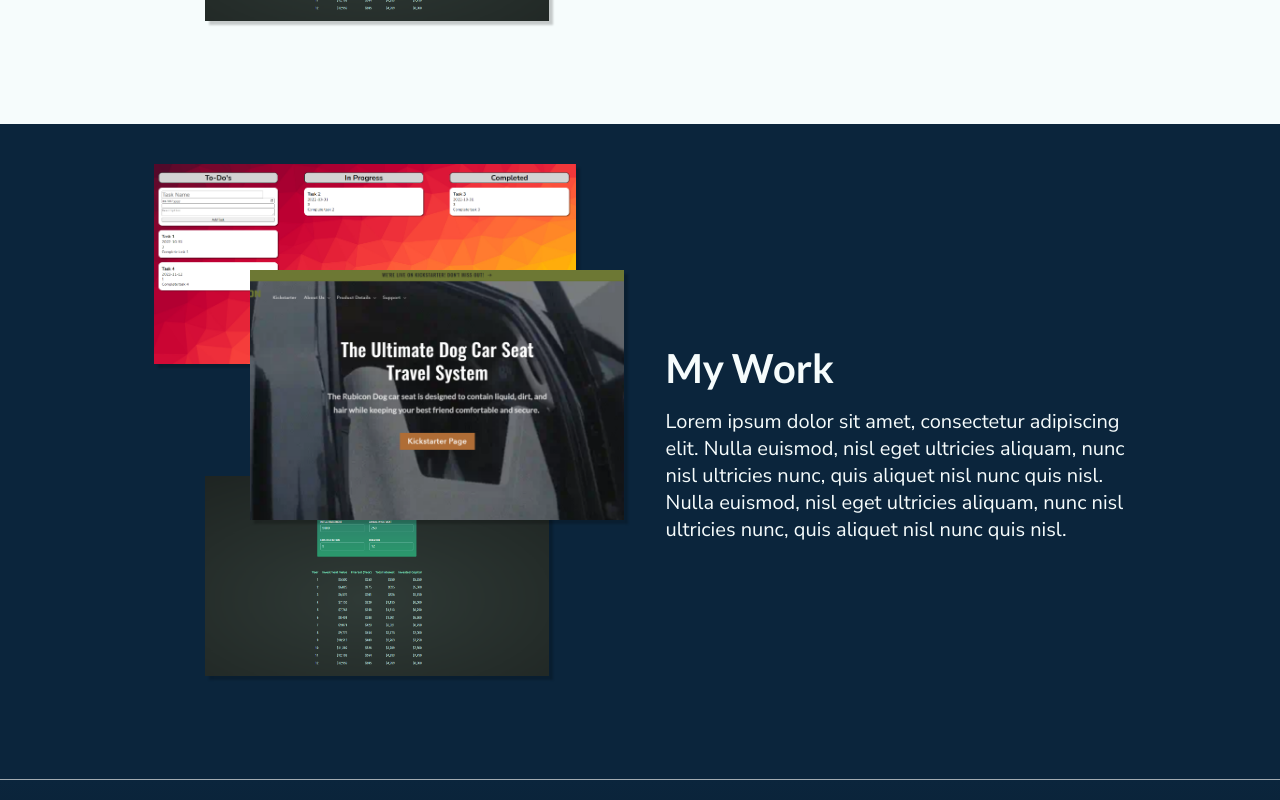
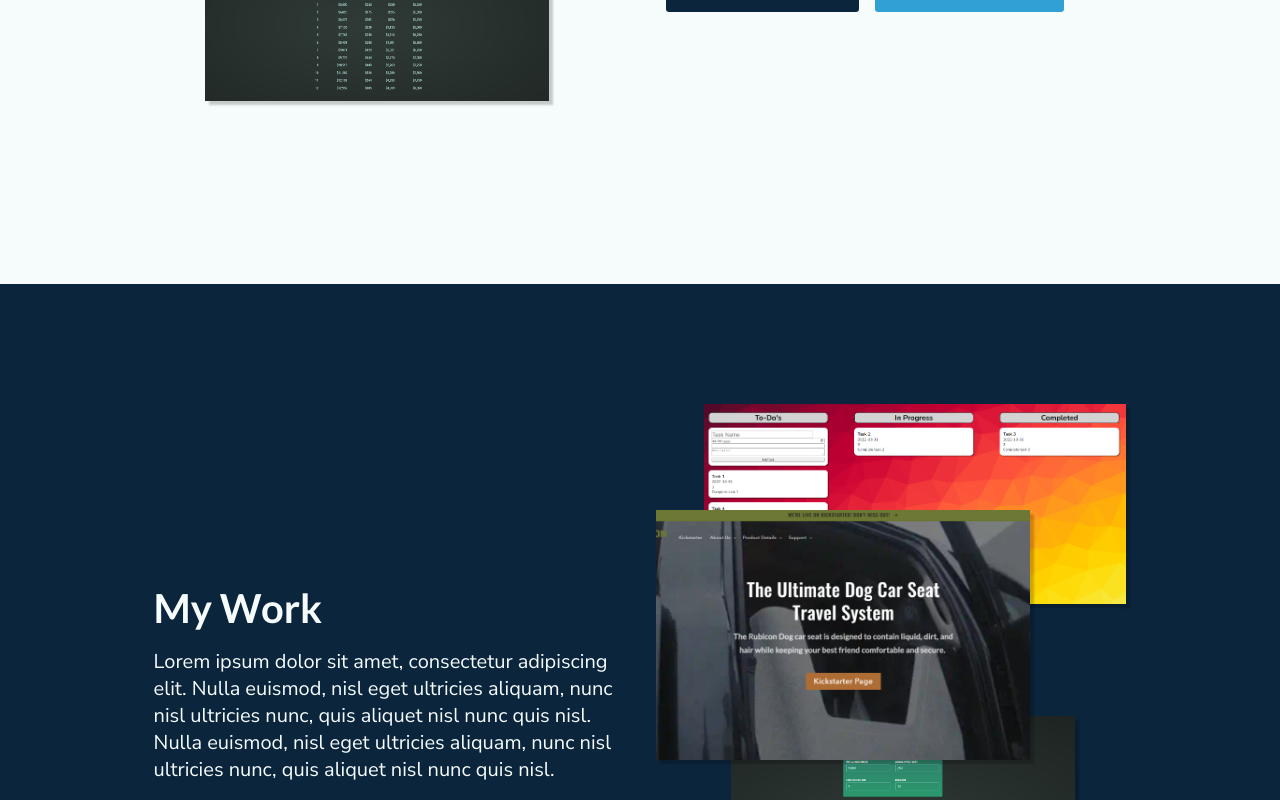
Before and after one commit to dtschott/web-portfolio, a React (Vite) app: page / in a window 1280 px wide. Shown: the part 1020-1820 px from the top of the page. Built offline with nearby package versions, Linux system fonts and the light colour scheme.

Commit message:
Finalized photo gallery layout 1 (+ inverted) and contentsection inverted layout

```diff
--- a/src/components/ContentSection/content_section.module.css
+++ b/src/components/ContentSection/content_section.module.css
@@ -14,10 +14,6 @@
   gap: 3vh;
   align-items: center;
   margin: 0;
-}
-
-.content-section.inverted {
-  flex-direction: row-reverse;
 }
 
 .content-section.light {
@@ -49,17 +45,22 @@
   .content-section {
     flex-direction: row;
     gap: 0;
+    padding: 10vh 5vw;
+  }
+
+  .content-section.inverted {
+    flex-direction: row-reverse;
   }
 }
 
 @media (min-width: 1024px) {
   .content-section {
-    padding: 5vh 12vw;
+    padding: 15vh 12vw;
   }
 }
 
 @media (min-width: 1600px) {
   .content-section {
-    padding: 5vh 18vw;
+    padding: 15vh 18vw;
   }
 }
--- a/src/components/PhotoGallery/PhotoGallery.jsx
+++ b/src/components/PhotoGallery/PhotoGallery.jsx
@@ -1,13 +1,44 @@
 import styles from "./photo_gallery.module.css";
+import photoLayout1 from "./photo_layout_1.module.css";
+
+//Photolayout2 isn't in use yet; may not need it
+import photoLayout2 from "./photo_layout_2.module.css";
 
 let thumbnailPath = "/assets/project_thumbnails/";
 
-export default function PhotoGallery({ arrangement, photos }) {
+export default function PhotoGallery({ photos, photoLayout, inverted }) {
+  let photoLayoutStyles;
+
+  if (photoLayout === "1") {
+    photoLayoutStyles = photoLayout1;
+  } else if (photoLayout === "2") {
+    photoLayoutStyles = photoLayout2;
+  }
+
   return (
-    <div className={styles["photo-gallery"]}>
-      <img className={styles["photo-1"]} src={thumbnailPath + photos[0]} />
-      <img className={styles["photo-2"]} src={thumbnailPath + photos[1]} />
-      <img className={styles["photo-3"]} src={thumbnailPath + photos[2]} />
+    <div
+      className={`${styles["photo-gallery"]} ${
+        inverted ? styles["inverted"] : ""
+      }`}
+    >
+      <img
+        className={`${styles["photo-1"]} ${
+          photoLayoutStyles && photoLayoutStyles["photo-1"]
+        } ${inverted && photoLayoutStyles && photoLayoutStyles["inverted"]}`}
+        src={thumbnailPath + photos[0]}
+      />
+      <img
+        className={`${styles["photo-2"]} ${
+          photoLayoutStyles && photoLayoutStyles["photo-2"]
+        } ${inverted && photoLayoutStyles && photoLayoutStyles["inverted"]}`}
+        src={thumbnailPath + photos[1]}
+      />
+      <img
+        className={`${styles["photo-3"]} ${
+          photoLayoutStyles && photoLayoutStyles["photo-3"]
+        } ${inverted && photoLayoutStyles && photoLayoutStyles["inverted"]}`}
+        src={thumbnailPath + photos[2]}
+      />
     </div>
   );
 }
--- a/src/components/PhotoGallery/photo_gallery.module.css
+++ b/src/components/PhotoGallery/photo_gallery.module.css
@@ -9,8 +9,8 @@
 .photo-gallery img {
   position: relative;
   width: auto;
+  flex-grow: 1;
   min-height: 100px;
-  flex-grow: 1;
   box-shadow: 4px 4px 2px rgba(0, 0, 0, 0.2);
 }
 
@@ -19,15 +19,12 @@
 }
 
 .photo-2 {
-  top: -65px;
-  left: 5vw;
   z-index: 1;
   height: 165px;
 }
 
 .photo-3 {
   height: 150px;
-  top: -125px;
 }
 
 @media (min-width: 500px) {
@@ -36,33 +33,20 @@
     text-align: center;
     margin: 0;
     padding: 0 5vw;
-    height: 500px;
     flex-grow: 1;
     flex-shrink: 0;
+    height: 500px;
   }
 
   .photo-gallery img {
     position: relative;
     width: auto;
+    flex-grow: 1;
     min-height: 185px;
-    flex-grow: 1;
-  }
-
-  .photo-1 {
-    height: 150px;
-    left: -5vw;
   }
 
   .photo-2 {
-    top: -100px;
-    left: 7.5vw;
-    z-index: 1;
     height: 250px;
-  }
-
-  .photo-3 {
-    height: 150px;
-    top: -175px;
   }
 }
 
@@ -74,26 +58,24 @@
     width: max(400px, 45vw);
   }
 
+  .photo-gallery.inverted {
+    text-align: right;
+  }
+
   .photo-gallery img {
     min-height: 100px;
   }
 
   .photo-1 {
-    left: 0;
     height: 150px;
   }
 
   .photo-2 {
-    top: -100px;
-    left: 7.5vw;
-    z-index: 1;
     height: 200px;
   }
 
   .photo-3 {
     height: 150px;
-    top: -150px;
-    left: 25px;
   }
 }
 
@@ -108,21 +90,15 @@
   }
 
   .photo-1 {
-    left: 0;
     height: 200px;
   }
 
   .photo-2 {
-    top: -100px;
-    left: 7.5vw;
-    z-index: 1;
     height: 250px;
   }
 
   .photo-3 {
     height: 200px;
-    top: -150px;
-    left: 4vw;
   }
 }
 
@@ -148,14 +124,6 @@
   }
 
   .photo-2 {
-    top: -150px;
-    left: 100px;
-    z-index: 1;
     height: 350px;
   }
-
-  .photo-3 {
-    top: -225px;
-    left: 40px;
-  }
 }
--- /dev/null
+++ b/src/components/PhotoGallery/photo_layout_1.module.css
@@ -0,0 +1,122 @@
+.photo-2 {
+  top: -65px;
+  left: 5vw;
+}
+
+.photo-2.inverted {
+  left: auto;
+  right: 5vw;
+}
+
+.photo-3 {
+  top: -125px;
+}
+
+@media (min-width: 500px) {
+  .photo-1 {
+    left: -5vw;
+  }
+
+  .photo-1.inverted {
+    left: auto;
+    right: -5vw;
+  }
+
+  .photo-2 {
+    top: -100px;
+    left: 7.5vw;
+  }
+
+  .photo-2.inverted {
+    left: auto;
+    right: 7.5vw;
+  }
+
+  .photo-3 {
+    top: -175px;
+  }
+}
+
+@media (min-width: 768px) {
+  .photo-1 {
+    left: 0;
+  }
+
+  .photo-1.inverted {
+    left: auto;
+    right: 0;
+  }
+
+  .photo-2 {
+    top: -100px;
+    left: 7.5vw;
+  }
+
+  .photo-2.inverted {
+    left: auto;
+    right: 7.5vw;
+  }
+
+  .photo-3 {
+    top: -150px;
+    left: 25px;
+  }
+
+  .photo-3.inverted {
+    left: auto;
+    right: 25px;
+  }
+}
+
+@media (min-width: 1024px) {
+  .photo-1 {
+    left: 0;
+  }
+
+  .photo-1.inverted {
+    left: auto;
+    right: 0;
+  }
+
+  .photo-2 {
+    top: -100px;
+    left: 7.5vw;
+  }
+
+  .photo-2.inverted {
+    left: auto;
+    right: 7.5vw;
+  }
+
+  .photo-3 {
+    top: -150px;
+    left: 4vw;
+  }
+
+  .photo-3.inverted {
+    left: auto;
+    right: 4vw;
+  }
+}
+
+@media (min-width: 1600px) {
+  .photo-2 {
+    top: -150px;
+    left: 100px;
+  }
+
+  .photo-2.inverted {
+    left: auto;
+    right: 100px;
+  }
+
+  .photo-3 {
+    top: -225px;
+    left: 40px;
+  }
+
+  .photo-3.inverted {
+    left: auto;
+    right: 40px;
+  }
+}
--- /dev/null
+++ b/src/components/PhotoGallery/photo_layout_2.module.css
@@ -0,0 +1,126 @@
+.photo-1 {
+  left: -2vw;
+}
+
+.photo-1.inverted {
+  left: auto;
+  right: -2vw;
+}
+
+.photo-2 {
+  top: -65px;
+  left: 5vw;
+}
+
+.photo-3 {
+  top: -125px;
+}
+
+@media (min-width: 500px) {
+  .photo-1 {
+    left: -5vw;
+  }
+
+  .photo-1.inverted {
+    left: auto;
+    right: -5vw;
+  }
+
+  .photo-2 {
+    top: -100px;
+    left: 7.5vw;
+  }
+
+  .photo-2.inverted {
+    left: auto;
+    right: 7.5vw;
+  }
+
+  .photo-3 {
+    top: -175px;
+  }
+}
+
+@media (min-width: 768px) {
+  .photo-1 {
+    left: 0;
+  }
+
+  .photo-1.inverted {
+    left: auto;
+    right: 0;
+  }
+
+  .photo-2 {
+    top: -100px;
+    left: 7.5vw;
+  }
+
+  .photo-2.inverted {
+    left: auto;
+    right: 7.5vw;
+  }
+
+  .photo-3 {
+    top: -150px;
+    left: 25px;
+  }
+
+  .photo-3.inverted {
+    left: auto;
+    right: 25px;
+  }
+}
+
+@media (min-width: 1024px) {
+  .photo-1 {
+    left: 0;
+  }
+
+  .photo-1.inverted {
+    left: auto;
+    right: 0;
+  }
+
+  .photo-2 {
+    top: -100px;
+    left: 7.5vw;
+  }
+
+  .photo-2.inverted {
+    left: auto;
+    right: 7.5vw;
+  }
+
+  .photo-3 {
+    top: -150px;
+    left: 4vw;
+  }
+
+  .photo-3.inverted {
+    left: auto;
+    right: 4vw;
+  }
+}
+
+@media (min-width: 1600px) {
+  .photo-2 {
+    top: -150px;
+    left: 100px;
+  }
+
+  .photo-2.inverted {
+    left: auto;
+    right: 100px;
+  }
+
+  .photo-3 {
+    top: -225px;
+    left: 40px;
+  }
+
+  .photo-3.inverted {
+    left: auto;
+    right: 40px;
+  }
+}
--- a/src/pages/Home.jsx
+++ b/src/pages/Home.jsx
@@ -31,6 +31,7 @@ export default function HomePage() {
             "rubicon-dog_thumbnail.png",
             "investment-calculator_thumbnail.png",
           ]}
+          photoLayout="1"
         />
         <TextContent
           header="About Me"
@@ -54,13 +55,15 @@ export default function HomePage() {
           </div>
         </TextContent>
       </ContentSection>
-      <ContentSection colorStyle="dark">
+      <ContentSection colorStyle="dark" inverted>
         <PhotoGallery
           photos={[
             "task-tracker-kanban_thumbnail.png",
             "rubicon-dog_thumbnail.png",
             "investment-calculator_thumbnail.png",
           ]}
+          photoLayout="1"
+          inverted
         />
         <TextContent
           header="My Work"
```
